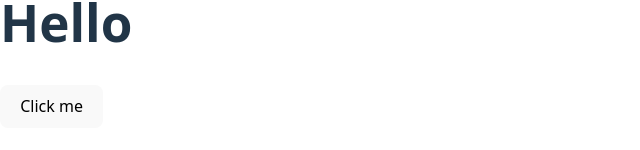
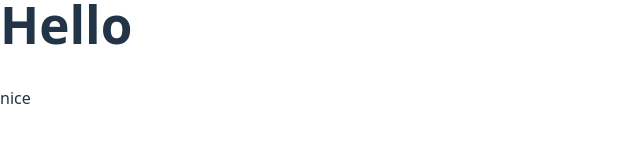
Before and after one commit to Arnaudbrice/fullstack-blog-frontend, a React (Vite) app: page / in a window 1280 px wide. Shown: the part 356-506 px from the top of the page, without its empty margins (0-640 px from the left). Built offline with nearby package versions, Linux system fonts and the light colour scheme.

Commit message:
second commit

```diff
--- a/src/App.jsx
+++ b/src/App.jsx
@@ -4,7 +4,7 @@ function App() {
   return (
     <>
       <h1>Hello</h1>
-      <button>Click me</button>
+      <p>nice</p>
     </>
   );
 }
```
